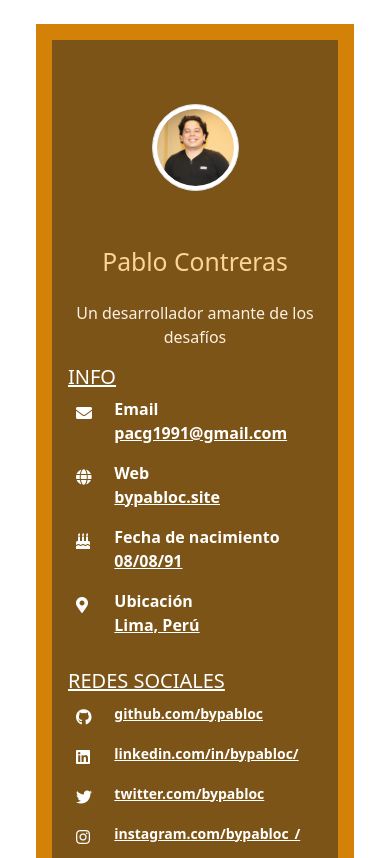
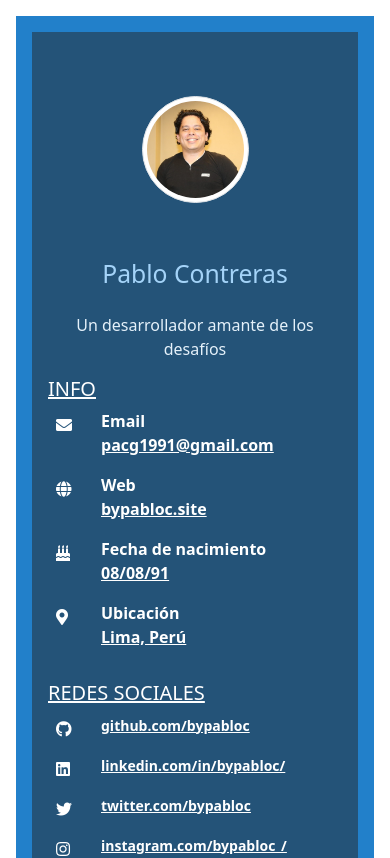
Before and after one commit to bypabloc/template-cv-vue-personal, a Vue app: page / in a window 390 px wide. Shown: the top 858 px of the page. Built offline with nearby package versions, Linux system fonts and the light colour scheme; what vue-sweetalert2 would draw is missing.

Commit message:
width responsive

```diff
--- a/src/App.vue
+++ b/src/App.vue
@@ -1,10 +1,8 @@
 <template>
-    <div class="container-fluid vh-100 d-flex flex-column">
-        <div class="row flex-grow-1">
-            <main :class="'col-2 p-4 flex-grow-1 content theme--200' ">
-                <router-view></router-view>
-            </main>
-        </div>
+    <div class="d-flex justify-content-center">
+        <main class="p-3 col-9 ancho">
+            <router-view></router-view>
+        </main>
     </div>
 </template>
 
@@ -15,3 +13,25 @@
     },
 };
 </script>
+
+<style scoped>
+.col-1 {width: 8.33%;}
+.col-2 {width: 16.66%;}
+.col-3 {width: 25%;}
+.col-4 {width: 33.33%;}
+.col-5 {width: 41.66%;}
+.col-6 {width: 50%;}
+.col-7 {width: 58.33%;}
+.col-8 {width: 66.66%;}
+.col-9 {width: 75%;}
+.col-10 {width: 83.33%;}
+.col-11 {width: 91.66%;}
+.col-12 {width: 100%;}
+
+@media only screen and (max-width: 768px) {
+  /* For mobile phones: */
+  [class*="col-"] {
+    width: 100%;
+  }
+}
+</style>
--- a/src/store/state.js
+++ b/src/store/state.js
@@ -1,5 +1,5 @@
 export default {
-    theme: 'orange',
+    theme: 'blue',
 
     user: {
         loggedIn: false,
--- a/src/views/admin/Education.vue
+++ b/src/views/admin/Education.vue
@@ -47,8 +47,8 @@
                     title: 'Curso Udemy y YouTube',
                     description: `
                         Varios cursos en línea que me han ayudado a incrementar mis
-                        habilidades en el área. Ejemplo: modern JavaScript, Nodejs with
-                        Sock et.io, Vue, Flutter, Dart, Laravel, php. Among others.
+                        habilidades en el área. Ejemplo: JavaScript moderno, Nodejs con
+                        Socket.io, Vue, Flutter, Dart, Laravel, php.
                     `,
                 },
                 {
```
